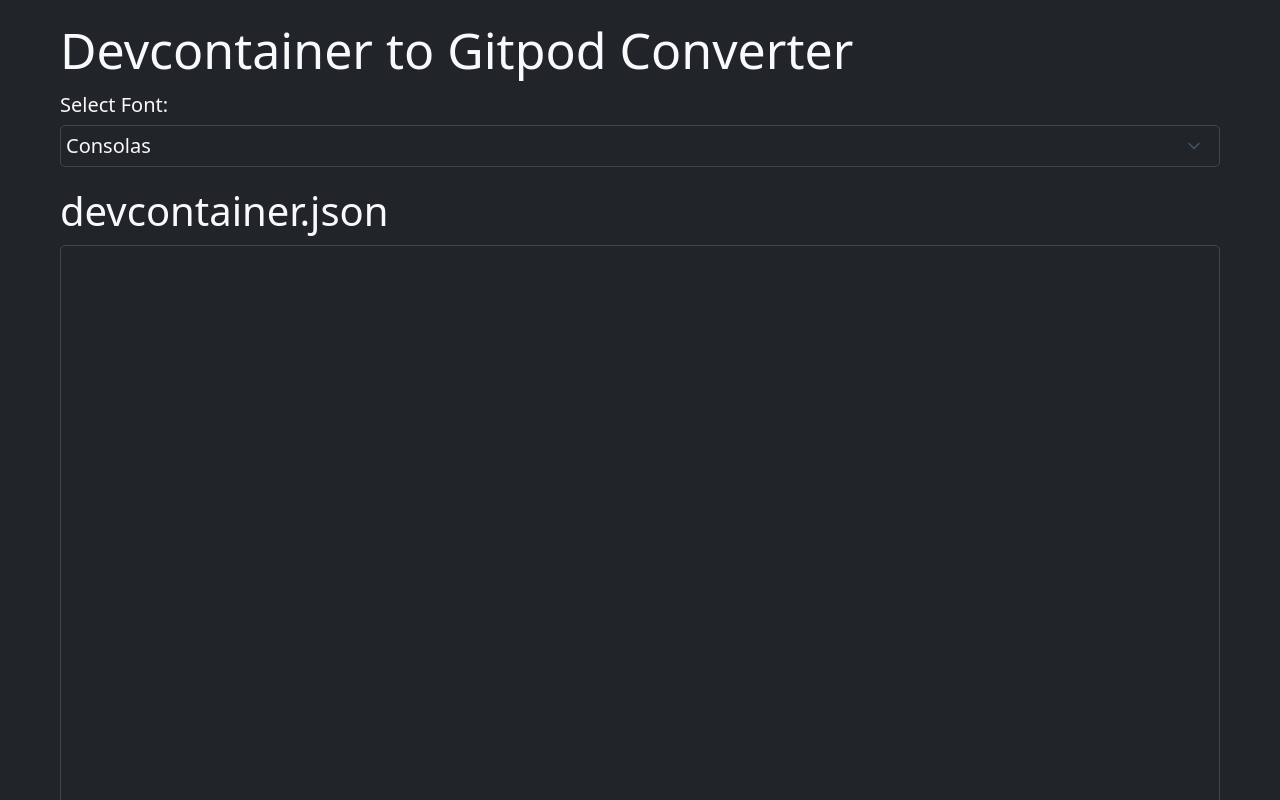
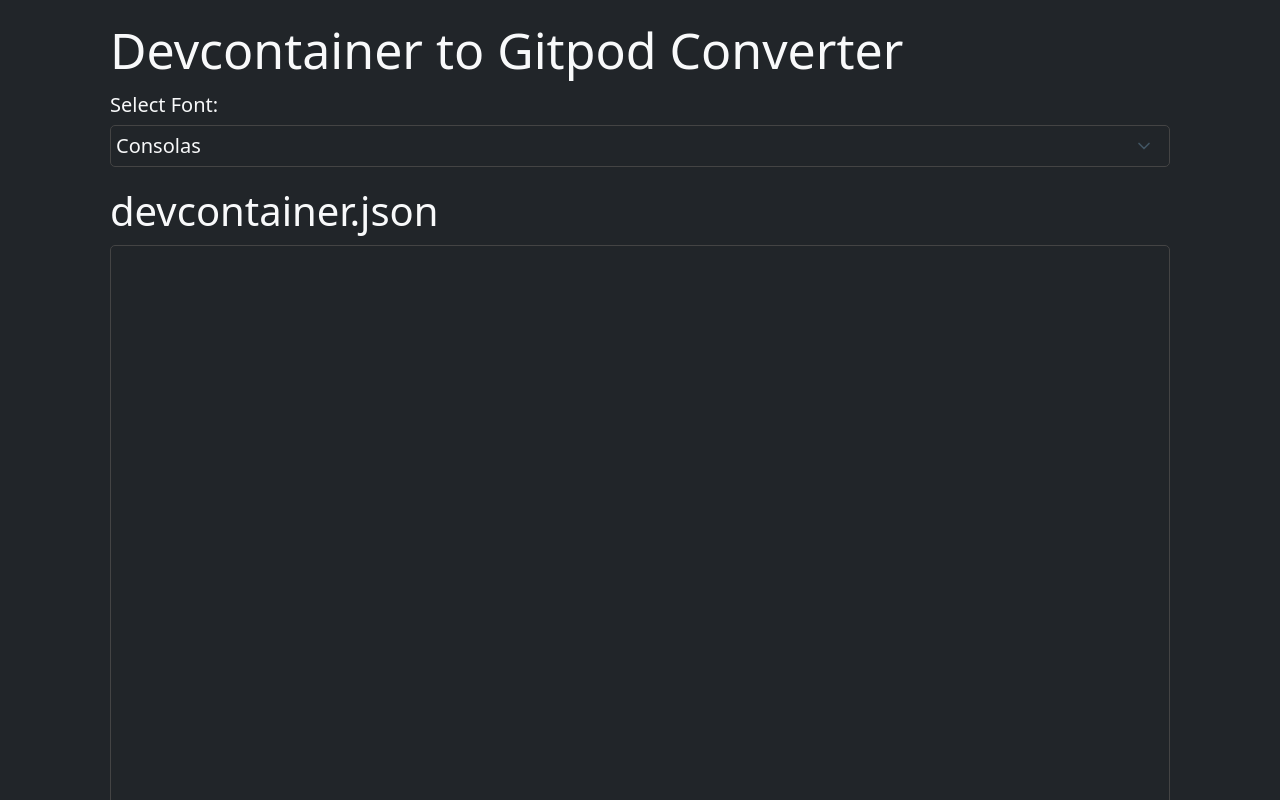
Before and after one commit to leonj1/devcontainer-gitpod, a React (Create React App) app in the folder frontend/: page / in a window 1280 px wide. Shown: the top 800 px of the page. Built offline with nearby package versions, Linux system fonts and the light colour scheme; the HTML template or start-up script is replaced by a standard one.

Commit message:
FEAT full width

```diff
--- a/frontend/src/index.css
+++ b/frontend/src/index.css
@@ -18,14 +18,15 @@
   color: var(--text-color);
 }
 main.container {
-  max-width: 1200px;
+  width: 100%;
   margin: 0 auto;
-  padding: 20px;
+  padding: 20px 40px;
 }
 
 .converter-container {
   display: flex;
-  gap: 20px;
+  gap: 40px;
+  width: 100%;
 }
 
 .input-container,
@@ -33,6 +34,7 @@
   flex: 1;
   display: flex;
   flex-direction: column;
+  width: 100%;
 }
 
 textarea,
```
